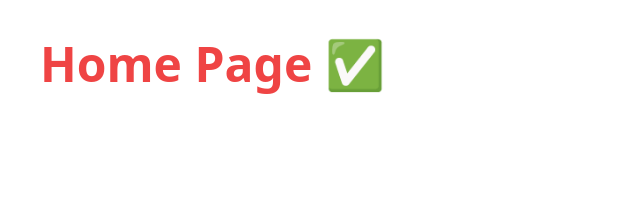
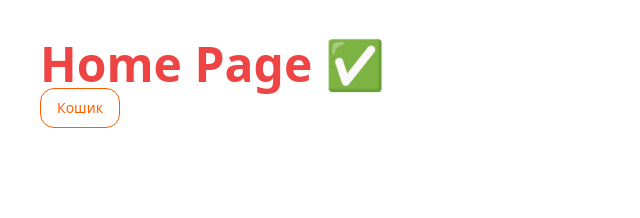
Before and after one commit to yurikorock/next-pizza, a Next.js app: page / in a window 1280 px wide. Shown: the top 218 px of the page, without its empty margins (0-640 px from the left). Built offline with nearby package versions, Linux system fonts and the light colour scheme.

Commit message:
init commit

```diff
--- a/app/globals.css
+++ b/app/globals.css
@@ -1,5 +1,3 @@
-@import "tw-animate-css";
-@import "shadcn/tailwind.css";
 @tailwind base;
 @tailwind components;
 @tailwind utilities;
@@ -16,92 +14,33 @@
 
 @layer base {
   :root {
-    --foreground: oklch(0.145 0 0);
-    --background: oklch(1 0 0);
+    --foreground: 20 14.3% 4.1%;
 
-    --card: oklch(1 0 0);
-    --card-foreground: oklch(0.145 0 0);
+    --card: 0 0% 100%;
+    --card-foreground: 20 14.3% 4.1%;
 
-    --popover: oklch(1 0 0);
-    --popover-foreground: oklch(0.145 0 0);
+    --popover: 0 0% 100%;
+    --popover-foreground: 20 14.3% 4.1%;
 
-    --primary: oklch(0.205 0 0);
-    --primary-foreground: oklch(0.985 0 0);
+    --primary: 22 100% 50%;
+    --primary-foreground: 60 9.1% 97.8%;
 
-    --secondary: oklch(0.97 0 0);
-    --secondary-foreground: oklch(0.205 0 0);
+    --secondary: 32 100% 98%;
+    --secondary-foreground: 24 9.8% 10%;
 
-    --muted: oklch(0.97 0 0);
-    --muted-foreground: oklch(0.556 0 0);
+    --muted: 60 4.8% 95.9%;
+    --muted-foreground: 25 5.3% 44.7%;
 
-    --accent: oklch(0.97 0 0);
-    --accent-foreground: oklch(0.205 0 0);
+    --accent: 60 4.8% 95.9%;
+    --accent-foreground: 24 9.8% 10%;
 
-    --destructive: oklch(0.577 0.245 27.325);
+    --destructive: 0 84.2% 60.2%;
     --destructive-foreground: 60 9.1% 97.8%;
 
-    --border: oklch(0.922 0 0);
-    --input: oklch(0.922 0 0);
-    --ring: oklch(0.708 0 0);
-    --radius: 0.625rem;
-    --chart-1: oklch(0.809 0.105 251.813);
-    --chart-2: oklch(0.623 0.214 259.815);
-    --chart-3: oklch(0.546 0.245 262.881);
-    --chart-4: oklch(0.488 0.243 264.376);
-    --chart-5: oklch(0.424 0.199 265.638);
-    --sidebar: oklch(0.985 0 0);
-    --sidebar-foreground: oklch(0.145 0 0);
-    --sidebar-primary: oklch(0.205 0 0);
-    --sidebar-primary-foreground: oklch(0.985 0 0);
-    --sidebar-accent: oklch(0.97 0 0);
-    --sidebar-accent-foreground: oklch(0.205 0 0);
-    --sidebar-border: oklch(0.922 0 0);
-    --sidebar-ring: oklch(0.708 0 0);
-  }
-  .dark {
-    --background: oklch(0.145 0 0);
-    --foreground: oklch(0.985 0 0);
-    --card: oklch(0.205 0 0);
-    --card-foreground: oklch(0.985 0 0);
-    --popover: oklch(0.205 0 0);
-    --popover-foreground: oklch(0.985 0 0);
-    --primary: oklch(0.922 0 0);
-    --primary-foreground: oklch(0.205 0 0);
-    --secondary: oklch(0.269 0 0);
-    --secondary-foreground: oklch(0.985 0 0);
-    --muted: oklch(0.269 0 0);
-    --muted-foreground: oklch(0.708 0 0);
-    --accent: oklch(0.269 0 0);
-    --accent-foreground: oklch(0.985 0 0);
-    --destructive: oklch(0.704 0.191 22.216);
-    --border: oklch(1 0 0 / 10%);
-    --input: oklch(1 0 0 / 15%);
-    --ring: oklch(0.556 0 0);
-    --chart-1: oklch(0.809 0.105 251.813);
-    --chart-2: oklch(0.623 0.214 259.815);
-    --chart-3: oklch(0.546 0.245 262.881);
-    --chart-4: oklch(0.488 0.243 264.376);
-    --chart-5: oklch(0.424 0.199 265.638);
-    --sidebar: oklch(0.205 0 0);
-    --sidebar-foreground: oklch(0.985 0 0);
-    --sidebar-primary: oklch(0.488 0.243 264.376);
-    --sidebar-primary-foreground: oklch(0.985 0 0);
-    --sidebar-accent: oklch(0.269 0 0);
-    --sidebar-accent-foreground: oklch(0.985 0 0);
-    --sidebar-border: oklch(1 0 0 / 10%);
-    --sidebar-ring: oklch(0.556 0 0);
-  }
-  .theme {
-    --font-sans: var(--font-sans);
-  }
-  * {
-    @apply border-border outline-ring/50;
-  }
-  body {
-    @apply bg-background text-foreground;
-  }
-  html {
-    @apply font-sans;
+    --border: 20 5.9% 90%;
+    --input: 0 0% 90%;
+    --ring: 24.6 95% 53.1%;
+    --radius: 1rem;
   }
 }
 
--- a/app/page.tsx
+++ b/app/page.tsx
@@ -1,3 +1,4 @@
+import { Button } from "@/components/ui/button";
 
 
 export default function Home() {
@@ -6,6 +7,7 @@
       <h1 className="text-5xl text-red-500 font-bold">
         Home Page ✅
       </h1>
+      <Button variant='outline'>Кошик</Button>
     </div>
   );
 }
--- a/components/ui/button.tsx
+++ b/components/ui/button.tsx
@@ -1,67 +1,49 @@
-import * as React from "react"
-import { cva, type VariantProps } from "class-variance-authority"
-import { Slot } from "radix-ui"
+import * as React from 'react';
+import { Slot } from '@radix-ui/react-slot';
+import { cva, type VariantProps } from 'class-variance-authority';
 
-import { cn } from "@/lib/utils"
+import { cn } from '@/lib/utils';
 
 const buttonVariants = cva(
-  "group/button inline-flex shrink-0 items-center justify-center rounded-lg border border-transparent bg-clip-padding text-sm font-medium whitespace-nowrap transition-all outline-none select-none focus-visible:border-ring focus-visible:ring-3 focus-visible:ring-ring/50 active:translate-y-px disabled:pointer-events-none disabled:opacity-50 aria-invalid:border-destructive aria-invalid:ring-3 aria-invalid:ring-destructive/20 dark:aria-invalid:border-destructive/50 dark:aria-invalid:ring-destructive/40 [&_svg]:pointer-events-none [&_svg]:shrink-0 [&_svg:not([class*='size-'])]:size-4",
+  'inline-flex items-center justify-center whitespace-nowrap rounded-md active:translate-y-[1px] text-sm font-medium ring-offset-background transition-colors focus-visible:outline-none focus-visible:ring-2 focus-visible:ring-ring focus-visible:ring-offset-2 disabled:pointer-events-none disabled:opacity-50',
   {
     variants: {
       variant: {
-        default: "bg-primary text-primary-foreground [a]:hover:bg-primary/80",
-        outline:
-          "border-border bg-background hover:bg-muted hover:text-foreground aria-expanded:bg-muted aria-expanded:text-foreground dark:border-input dark:bg-input/30 dark:hover:bg-input/50",
-        secondary:
-          "bg-secondary text-secondary-foreground hover:bg-secondary/80 aria-expanded:bg-secondary aria-expanded:text-secondary-foreground",
-        ghost:
-          "hover:bg-muted hover:text-foreground aria-expanded:bg-muted aria-expanded:text-foreground dark:hover:bg-muted/50",
-        destructive:
-          "bg-destructive/10 text-destructive hover:bg-destructive/20 focus-visible:border-destructive/40 focus-visible:ring-destructive/20 dark:bg-destructive/20 dark:hover:bg-destructive/30 dark:focus-visible:ring-destructive/40",
-        link: "text-primary underline-offset-4 hover:underline",
+        default: 'bg-primary text-primary-foreground hover:bg-primary/90',
+        destructive: 'bg-destructive text-destructive-foreground hover:bg-destructive/90',
+        outline: 'border border-primary text-primary bg-transparent hover:bg-secondary',
+        secondary: 'bg-secondary text-primary hover:bg-secondary/50',
+        ghost: 'hover:bg-secondary hover:text-secondary-foreground',
+        link: 'text-primary underline-offset-4 hover:underline',
       },
       size: {
-        default:
-          "h-8 gap-1.5 px-2.5 has-data-[icon=inline-end]:pr-2 has-data-[icon=inline-start]:pl-2",
-        xs: "h-6 gap-1 rounded-[min(var(--radius-md),10px)] px-2 text-xs in-data-[slot=button-group]:rounded-lg has-data-[icon=inline-end]:pr-1.5 has-data-[icon=inline-start]:pl-1.5 [&_svg:not([class*='size-'])]:size-3",
-        sm: "h-7 gap-1 rounded-[min(var(--radius-md),12px)] px-2.5 text-[0.8rem] in-data-[slot=button-group]:rounded-lg has-data-[icon=inline-end]:pr-1.5 has-data-[icon=inline-start]:pl-1.5 [&_svg:not([class*='size-'])]:size-3.5",
-        lg: "h-9 gap-1.5 px-2.5 has-data-[icon=inline-end]:pr-3 has-data-[icon=inline-start]:pl-3",
-        icon: "size-8",
-        "icon-xs":
-          "size-6 rounded-[min(var(--radius-md),10px)] in-data-[slot=button-group]:rounded-lg [&_svg:not([class*='size-'])]:size-3",
-        "icon-sm":
-          "size-7 rounded-[min(var(--radius-md),12px)] in-data-[slot=button-group]:rounded-lg",
-        "icon-lg": "size-9",
+        default: 'h-10 px-4 py-2',
+        sm: 'h-9 rounded-md px-3',
+        lg: 'h-11 rounded-md px-8',
+        icon: 'h-10 w-10',
       },
     },
     defaultVariants: {
-      variant: "default",
-      size: "default",
+      variant: 'default',
+      size: 'default',
     },
-  }
-)
+  },
+);
 
-function Button({
-  className,
-  variant = "default",
-  size = "default",
-  asChild = false,
-  ...props
-}: React.ComponentProps<"button"> &
-  VariantProps<typeof buttonVariants> & {
-    asChild?: boolean
-  }) {
-  const Comp = asChild ? Slot.Root : "button"
-
-  return (
-    <Comp
-      data-slot="button"
-      data-variant={variant}
-      data-size={size}
-      className={cn(buttonVariants({ variant, size, className }))}
-      {...props}
-    />
-  )
+export interface ButtonProps
+  extends React.ButtonHTMLAttributes<HTMLButtonElement>,
+    VariantProps<typeof buttonVariants> {
+  asChild?: boolean;
 }
 
-export { Button, buttonVariants }
+const Button = React.forwardRef<HTMLButtonElement, ButtonProps>(
+  ({ className, variant, size, asChild = false, ...props }, ref) => {
+    const Comp = asChild ? Slot : 'button';
+    return (
+      <Comp className={cn(buttonVariants({ variant, size, className }))} ref={ref} {...props} />
+    );
+  },
+);
+Button.displayName = 'Button';
+
+export { Button, buttonVariants };
```
